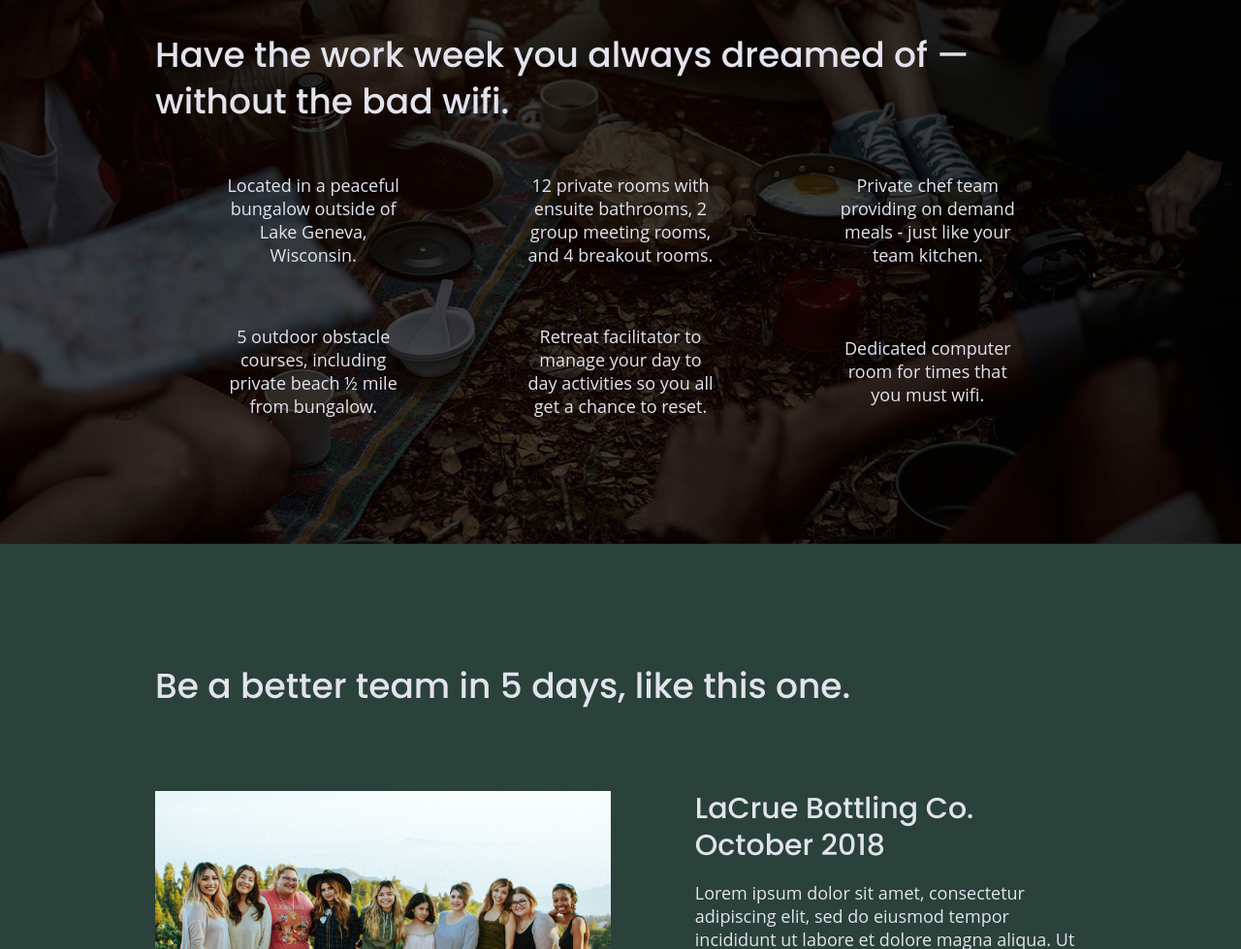
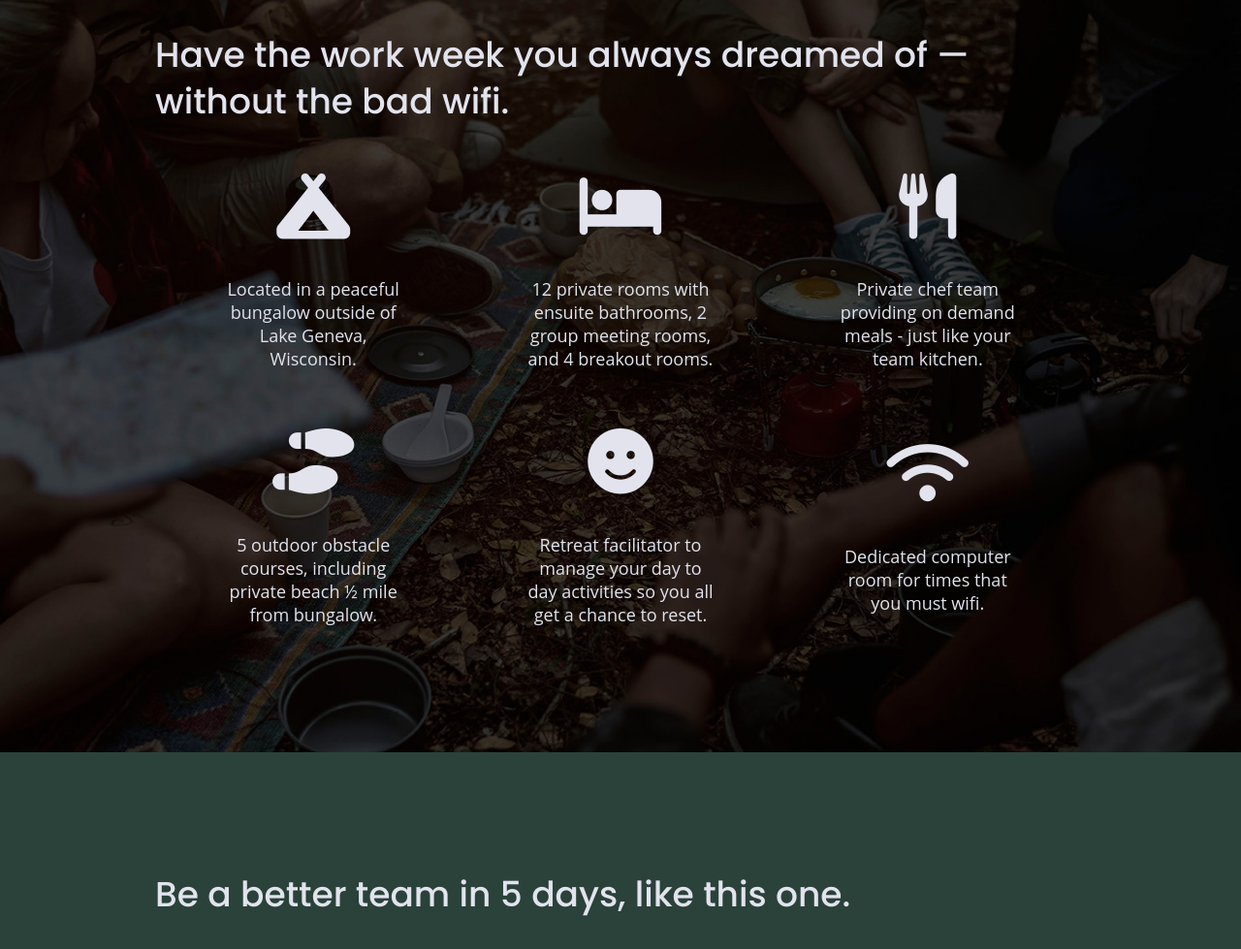
Before and after one commit to KelsyAlyssa/unplugged-retreat, a website built with Parcel: page index.html in a window 1280 px wide. Shown: the part 1099-2078 px from the top of the page at 97% size. Built offline with nearby package versions, Linux system fonts and the light colour scheme.

Commit message:
added font icons

```diff
--- a/css/main.css
+++ b/css/main.css
@@ -333,6 +333,11 @@ input[type=button] {
   justify-content: center;
   align-items: center;
   flex-flow: row wrap;
+}
+
+.features i {
+  font-size: 3.75em;
+  margin-bottom: 40px;
 }
 
 .features p {
--- a/index.html
+++ b/index.html
@@ -19,7 +19,9 @@
   <link rel="preconnect" href="https://fonts.googleapis.com">
   <link rel="preconnect" href="https://fonts.gstatic.com" crossorigin>
   <link href="https://fonts.googleapis.com/css2?family=Poppins:wght@500;700&display=swap" rel="stylesheet">
-  <!-- Place favicon.ico in the root directory -->
+ <!--Font Awesome-->
+ <script src="https://kit.fontawesome.com/d596ef4453.js" crossorigin="anonymous"></script>
+ <!-- Place favicon.ico in the root directory -->
 
   <link rel="stylesheet" href="css/normalize.css">
   <link rel="stylesheet" href="css/main.css">
@@ -80,6 +82,7 @@
       <div class="features-items">
         <article>
           <p class="fontawesome-icon">
+            <i class="fas fa-campground"></i>
           </p>
           <p class="features-item-description">
             Located in a peaceful bungalow outside of Lake Geneva, Wisconsin.
@@ -87,6 +90,7 @@
         </article>
         <article>
           <p class="fontawesome-icon">
+            <i class="fas fa-bed"></i>
           </p>
           <p class="features-item-description">
             12 private rooms with ensuite bathrooms, 2 group meeting rooms, and 4 breakout rooms.
@@ -94,6 +98,7 @@
         </article>
         <article>
           <p class="fontawesome-icon">
+            <i class="fas fa-utensils"></i>
           </p>
           <p class="features-item-description">
             Private chef team providing on demand meals - just like your team kitchen.
@@ -101,6 +106,7 @@
         </article>
         <article>
           <p class="fontawesome-icon">
+            <i class="fas fa-shoe-prints"></i>
           </p>
           <p class="features-item-description">
             5 outdoor obstacle courses, including private beach ½ mile from bungalow.
@@ -108,6 +114,7 @@
         </article>
         <article>
           <p class="fontawesome-icon">
+            <i class="fas fa-smile"></i>
           </p>
           <p class="features-item-description">
             Retreat facilitator to manage your day to day activities so you all get a chance to reset.
@@ -115,6 +122,7 @@
         </article>
         <article>
           <p class="fontawesome-icon">
+            <i class="fas fa-wifi"></i>
           </p>
           <p class="features-item-description">
             Dedicated computer room for times that you must wifi.
```
